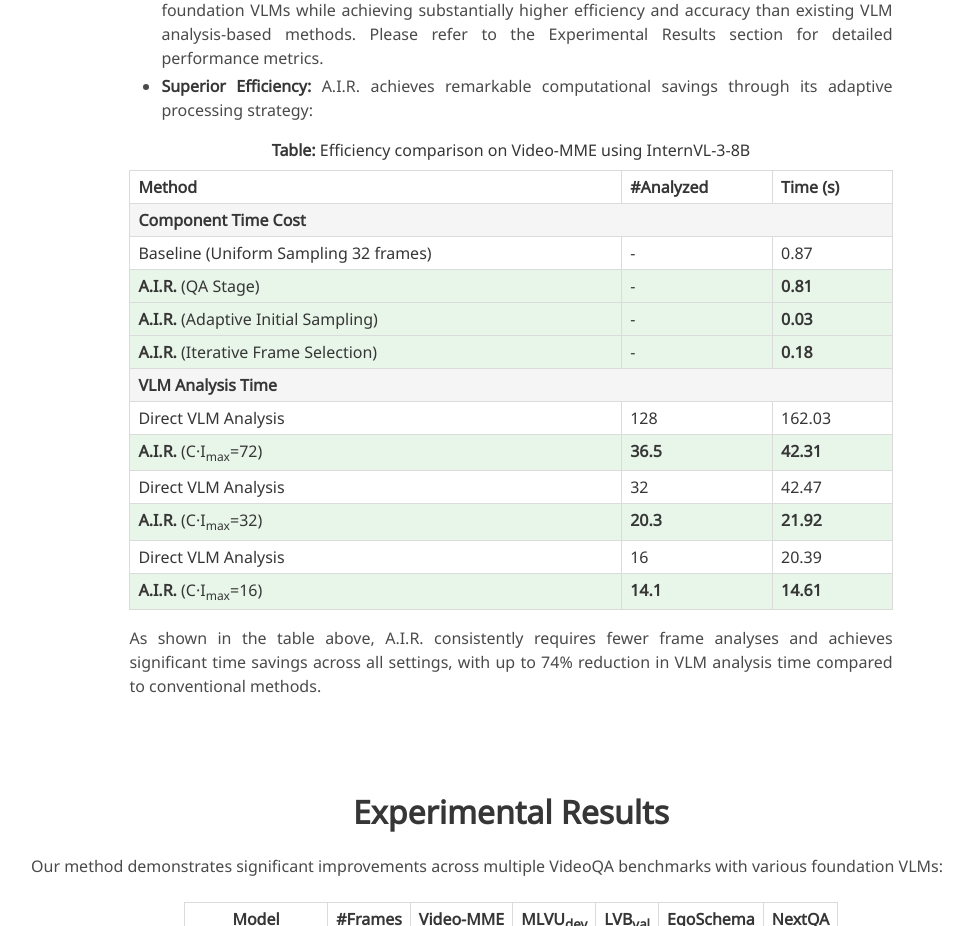
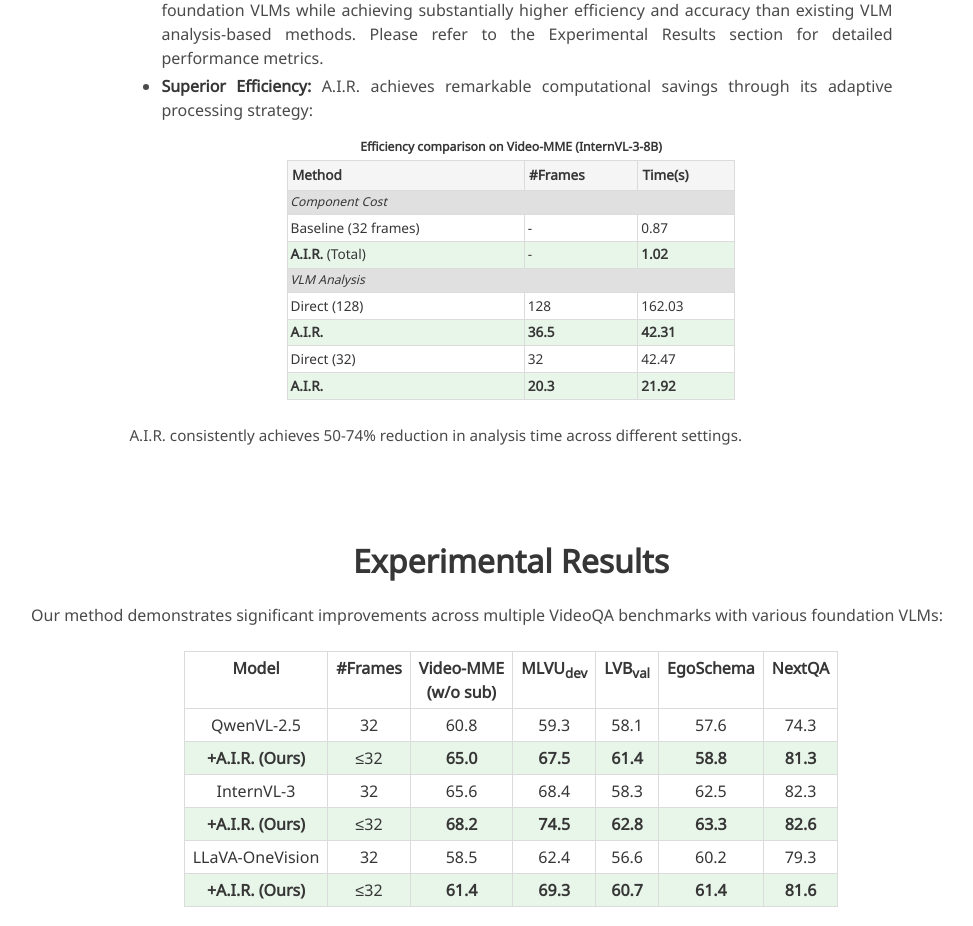
Before and after one commit to Aestine/AIR.github.io, a plain HTML site: page index.html in a window 1280 px wide. Shown: the part 2348-3274 px from the top of the page, without its empty margins (129-1102 px from the left). Drawn offline with nearby package versions, Linux system fonts and the light colour scheme; some icons are missing; a web font is replaced by a local one.

Commit message:
Update index.html

```diff
--- a/index.html
+++ b/index.html
@@ -228,84 +228,66 @@
             <li><strong>Superior Efficiency:</strong> A.I.R. achieves remarkable computational savings through its adaptive processing strategy:</li>
           </ul>
 
-          <!-- Efficiency Table -->
-          <table class="table is-bordered is-narrow is-hoverable" style="margin: auto; margin-top: 1em;">
-            <caption style="caption-side: top; padding-bottom: 0.5em;">
-              <strong>Table:</strong> Efficiency comparison on Video-MME using InternVL-3-8B
+          <!-- Efficiency Table - Compact Version -->
+          <div class="columns is-centered">
+            <div class="column is-three-fifths">
+              <table class="table is-bordered is-narrow" style="font-size: 0.85em; margin: auto;">
+                <caption style="caption-side: top; padding-bottom: 0.3em; font-size: 0.9em;">
+                  <strong>Efficiency comparison on Video-MME (InternVL-3-8B)</strong>
                 </caption>
-            <thead>
+                <thead style="background-color: #f5f5f5;">
                   <tr>
-                <th>Method</th>
-                <th>#Analyzed</th>
-                <th>Time (s)</th>
+                    <th style="padding: 0.3em;">Method</th>
+                    <th style="padding: 0.3em;">#Frames</th>
+                    <th style="padding: 0.3em;">Time(s)</th>
                   </tr>
                 </thead>
                 <tbody>
-              <tr>
-                <td colspan="3" style="background-color: #f5f5f5;"><strong>Component Time Cost</strong></td>
+                  <tr style="font-size: 0.9em;">
+                    <td colspan="3" style="padding: 0.2em; background-color: #e0e0e0;"><em>Component Cost</em></td>
                   </tr>
                   <tr>
-                <td>Baseline (Uniform Sampling 32 frames)</td>
-                <td>-</td>
-                <td>0.87</td>
+                    <td style="padding: 0.2em;">Baseline (32 frames)</td>
+                    <td style="padding: 0.2em;">-</td>
+                    <td style="padding: 0.2em;">0.87</td>
                   </tr>
                   <tr style="background-color: #e8f5e9;">
-                <td><strong>A.I.R.</strong> (QA Stage)</td>
-                <td>-</td>
-                <td><strong>0.81</strong></td>
+                    <td style="padding: 0.2em;"><strong>A.I.R.</strong> (Total)</td>
+                    <td style="padding: 0.2em;">-</td>
+                    <td style="padding: 0.2em;"><strong>1.02</strong></td>
+                  </tr>
+
+                  <tr style="font-size: 0.9em;">
+                    <td colspan="3" style="padding: 0.2em; background-color: #e0e0e0;"><em>VLM Analysis</em></td>
+                  </tr>
+                  <tr>
+                    <td style="padding: 0.2em;">Direct (128)</td>
+                    <td style="padding: 0.2em;">128</td>
+                    <td style="padding: 0.2em;">162.03</td>
                   </tr>
                   <tr style="background-color: #e8f5e9;">
-                <td><strong>A.I.R.</strong> (Adaptive Initial Sampling)</td>
-                <td>-</td>
-                <td><strong>0.03</strong></td>
-              </tr>
-              <tr style="background-color: #e8f5e9;">
-                <td><strong>A.I.R.</strong> (Iterative Frame Selection)</td>
-                <td>-</td>
-                <td><strong>0.18</strong></td>
+                    <td style="padding: 0.2em;"><strong>A.I.R.</strong></td>
+                    <td style="padding: 0.2em;"><strong>36.5</strong></td>
+                    <td style="padding: 0.2em;"><strong>42.31</strong></td>
                   </tr>
 
                   <tr>
-                <td colspan="3" style="background-color: #f5f5f5;"><strong>VLM Analysis Time</strong></td>
-              </tr>
-              <tr>
-                <td>Direct VLM Analysis</td>
-                <td>128</td>
-                <td>162.03</td>
+                    <td style="padding: 0.2em;">Direct (32)</td>
+                    <td style="padding: 0.2em;">32</td>
+                    <td style="padding: 0.2em;">42.47</td>
                   </tr>
                   <tr style="background-color: #e8f5e9;">
-                <td><strong>A.I.R.</strong> (C·I<sub>max</sub>=72)</td>
-                <td><strong>36.5</strong></td>
-                <td><strong>42.31</strong></td>
-              </tr>
-
-              <tr>
-                <td>Direct VLM Analysis</td>
-                <td>32</td>
-                <td>42.47</td>
-              </tr>
-              <tr style="background-color: #e8f5e9;">
-                <td><strong>A.I.R.</strong> (C·I<sub>max</sub>=32)</td>
-                <td><strong>20.3</strong></td>
-                <td><strong>21.92</strong></td>
-              </tr>
-
-              <tr>
-                <td>Direct VLM Analysis</td>
-                <td>16</td>
-                <td>20.39</td>
-              </tr>
-              <tr style="background-color: #e8f5e9;">
-                <td><strong>A.I.R.</strong> (C·I<sub>max</sub>=16)</td>
-                <td><strong>14.1</strong></td>
-                <td><strong>14.61</strong></td>
+                    <td style="padding: 0.2em;"><strong>A.I.R.</strong></td>
+                    <td style="padding: 0.2em;"><strong>20.3</strong></td>
+                    <td style="padding: 0.2em;"><strong>21.92</strong></td>
                   </tr>
                 </tbody>
               </table>
+            </div>
+          </div>
 
-          <p style="margin-top: 1em;">
-            As shown in the table above, A.I.R. consistently requires fewer frame analyses and achieves significant time savings across all settings,
-            with up to 74% reduction in VLM analysis time compared to conventional methods.
+          <p style="margin-top: 0.8em; font-size: 0.95em;">
+            A.I.R. consistently achieves 50-74% reduction in analysis time across different settings.
           </p>
         </div>
       </div>
```
Lines whose indentation alone changed are shown as unchanged.
